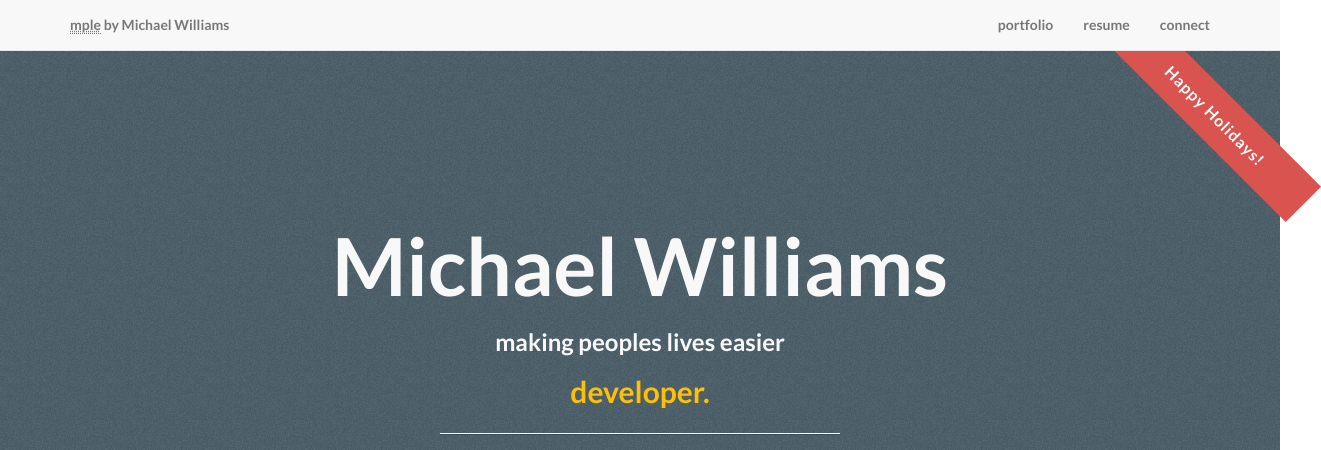
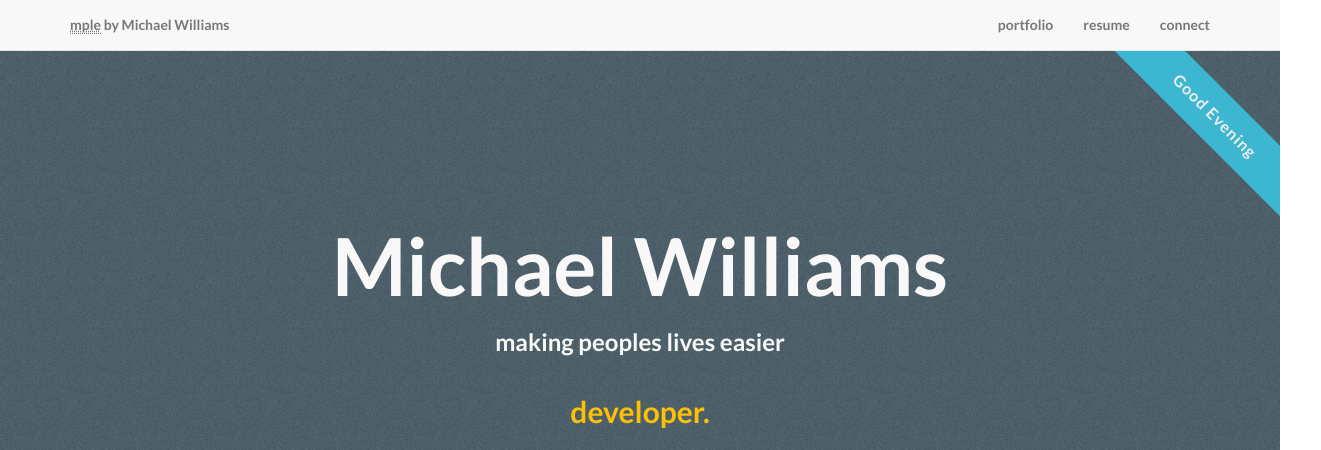
Before and after one commit to williamsmichael/mple2, a plain HTML site: page index.html in a window 1280 px wide. Shown: the top 450 px of the page, 1321 px wide, since content can reach past the window. Drawn offline with Linux system fonts and the light colour scheme.

Commit message:
converted corner ribbon to dynamic message; removed overflow

```diff
--- a/css/landing-page.css
+++ b/css/landing-page.css
@@ -4,10 +4,16 @@
  * For details, see http://www.apache.org/licenses/LICENSE-2.0.
  */
 
-body,
-html {
+html,
+body {
     width: 100%;
     height: 100%;
+    overflow-x: hidden;
+}
+
+body {
+    position: relative;
+    /* http://stackoverflow.com/questions/14718319/why-does-overflow-x-hidden-make-my-absolutely-positioned-element-become-fixed */
 }
 
 body,
--- a/css/styles.css
+++ b/css/styles.css
@@ -11,7 +11,7 @@ unless stated in its own separate stylesheet */
 	text-align: center;
 	line-height: 50px;
 	letter-spacing: 1px;
-	color: #fff;
+	color: #eee;
 	transform: rotate(-45deg);
 	-webkit-transform: rotate(-45deg);
 	z-index: 1;
@@ -19,6 +19,7 @@ unless stated in its own separate stylesheet */
 /* Custom styles for the default ribbon */
 .corner-ribbon.sticky {
  	position: fixed;
+
 }
 .corner-ribbon.shadow {
  	box-shadow: 0 0 3px rgba(0,0,0,.3);
@@ -34,16 +35,15 @@ unless stated in its own separate stylesheet */
     background: #4BAE4F;
 }
 .corner-ribbon.blue {
-	background: #6699CC;
+	background: #3DB6D1;
 }
-
 .corner-ribbon.red {
 	background: #D9534F;
 }
 
 /* ------------------------------------------------------------------slider */
 .vertical-slider {
-	margin-top: 20px;
+	margin-top: 40px;
 	margin-bottom: 5px;
 	color: #FEC006;
 }
--- a/index.html
+++ b/index.html
@@ -84,7 +84,7 @@
             <div class="row">
 
                 <!-- Corner Ribbon -->
-                <div class="corner-ribbon top-right red hidden-xs">Happy Holidays!</div>
+                <div id="message" class="corner-ribbon top-right hidden-xs blue"></div>
 
                 <div class="col-lg-12">
                     <div class="intro-message">
@@ -96,6 +96,14 @@
                                 <li><h2>analyst.</h2></li>
                                 <li><h2>developer.</h2></li>
                                 <li><h2>learner.</h2></li>
+                                <!-- <li><h2>data analyst.</h2></li>
+                                <li><h2>business analyst.</h2></li>
+                                <li><h2>web developer.</h2></li>
+                                <li><h2>python developer.</h2></li>
+                                <li><h2>javascript developer.</h2></li>
+                                <li><h2>sql developer.</h2></li>
+                                <li><h2>agile developer.</h2></li>
+                                <li><h2>lifelong learner.</h2></li> -->
                             </ul>
                         </div>
 
@@ -695,6 +703,28 @@
     <script src="js/jquery.js"></script>
     <script src="js/bootstrap.min.js"></script>
 
+    <!-- welcome message ribbon -->
+    <script type="text/javascript">
+        // source: https://teamtreehouse.com/community/simple-jquery-question
+        function welcomeMessage() {
+        var now = new Date();
+        var hours = now.getHours();
+        var msg;
+
+        if (hours < 12)
+            msg = "Good Morning";
+        else if (hours < 18)
+            msg = "Good Afternoon";
+        else if (hours < 23)
+            msg = "Good Evening";
+        else
+            msg = "Whoa, Night Owl";
+        $('#message').html(msg);  //add message to the element with class message
+        }
+
+        welcomeMessage();
+    </script>
+
     <!-- unslider.com -->
     <script src="js/unslider-min.js"></script>
     <script>
```
